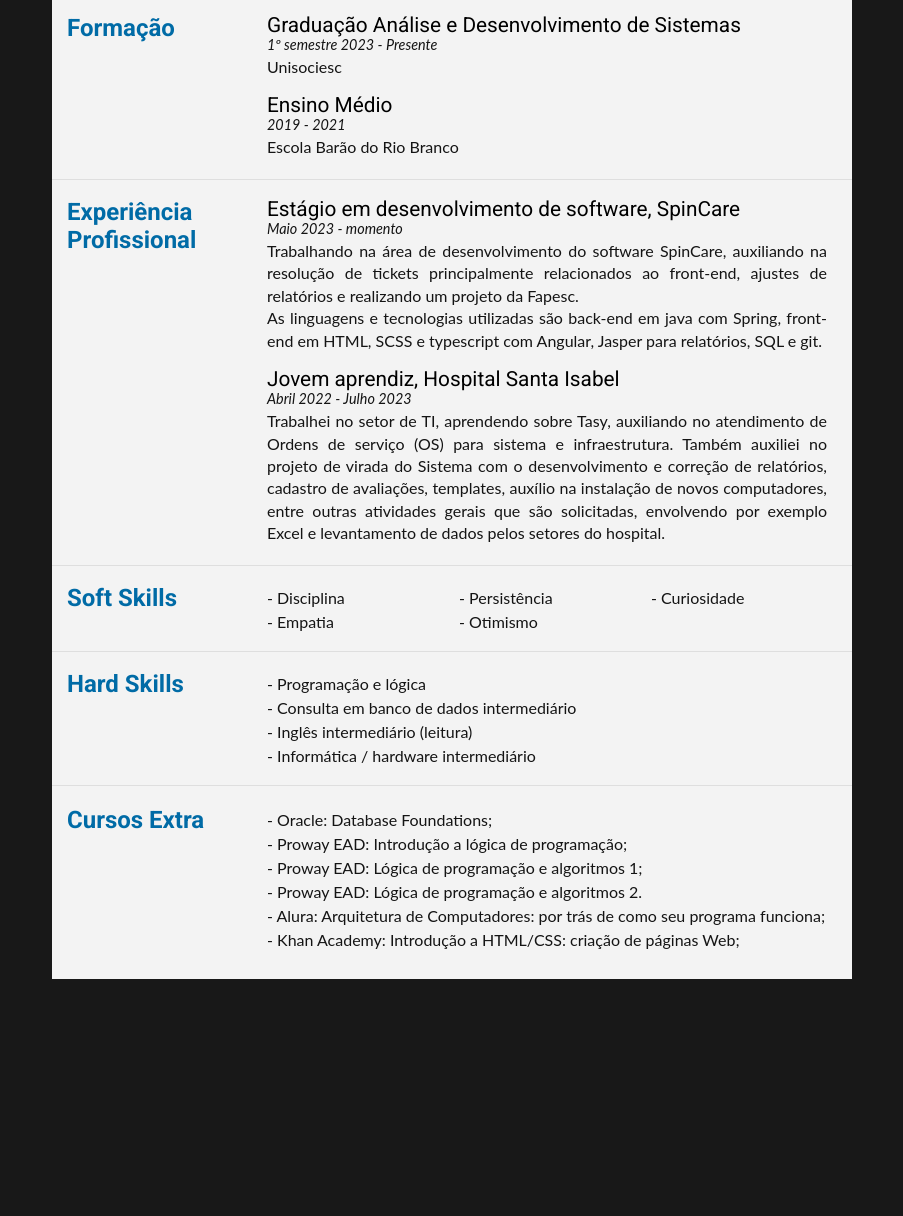
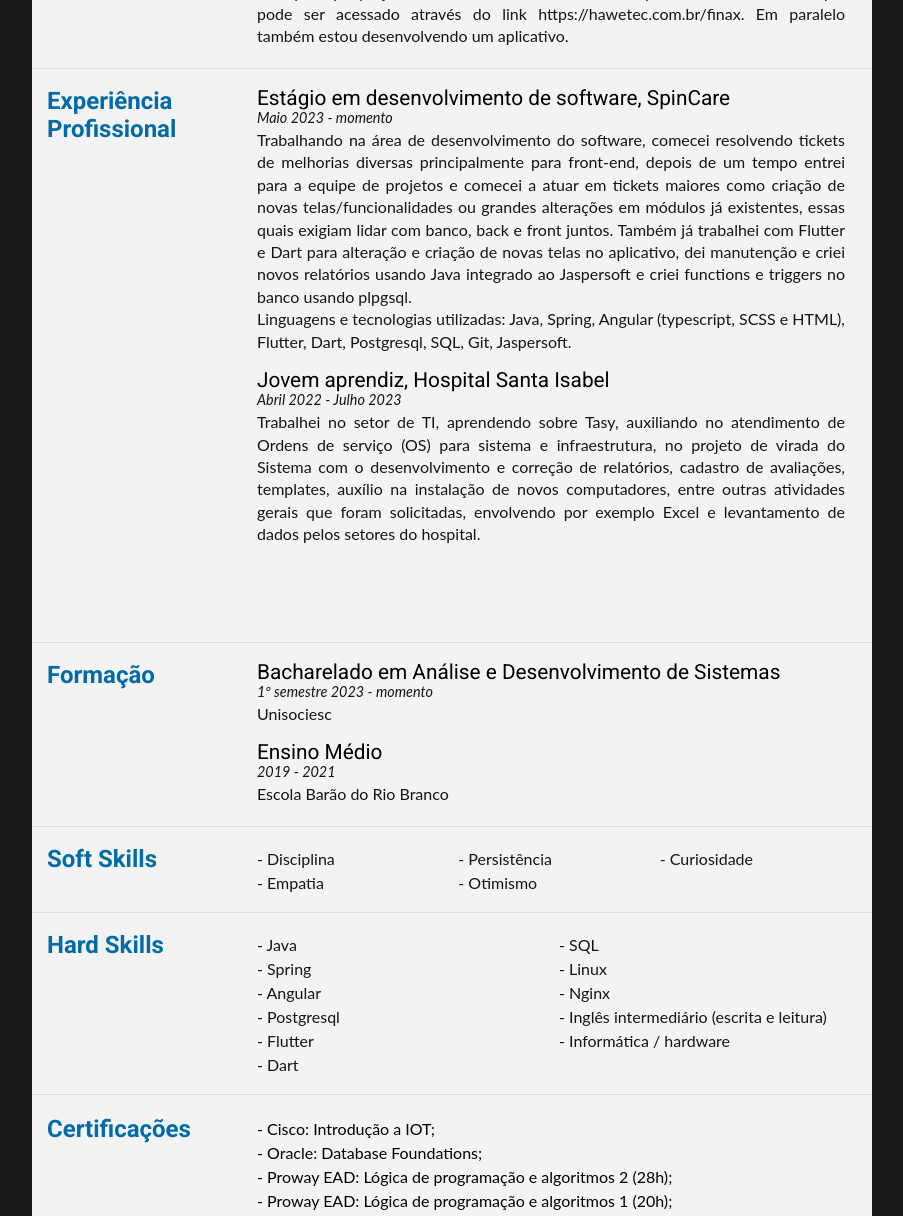
Before and after one commit to gabriel-hawerroth/front-end-training, a plain HTML site: page meu_curriculo/src/index.html in a window 1280 px wide. Shown: the part 418-1634 px from the top of the page, without its empty margins (188-1091 px from the left). Before the commit the page ends 1397 px from the top, so only its background shows below. Drawn offline with Linux system fonts and the light colour scheme.

Commit message:
updated curriculum

```diff
--- /dev/null
+++ b/css3-animations/style.css
@@ -0,0 +1,21 @@
+@keyframes animacao {
+    0% {background-color: purple; width: 500px;}
+    50% {background-color: yellow;width: 200px;}
+    100% {background-color: red;width: 30px;}
+}
+
+* {
+    margin: 0;
+    padding: 0;
+    box-sizing: border-box;
+}
+
+.container {
+    width: 500px;
+    height: 500px;
+    background-color: purple;
+    animation-name: animacao;
+    animation-duration: 4s;
+    animation-iteration-count: infinite;
+    /* animation-delay: 2s; */
+}
--- a/meu_curriculo/src/index.html
+++ b/meu_curriculo/src/index.html
@@ -1,15 +1,13 @@
 <!DOCTYPE html>
 <html lang="pt-br">
-
   <head>
     <meta charset="UTF-8">
     <meta name="viewport" content="width=device-width, initial-scale=1.0">
     <meta http-equiv="X-UA-Compatible" content="ie=edge">
-  <title>Meu currículo</title>
+    <title>Currículo</title>
     <!-- CSS -->
     <link rel="stylesheet" href="style.css">
     <link rel="stylesheet" href="https://cdnjs.cloudflare.com/ajax/libs/font-awesome/5.12.0-2/css/all.min.css">
-
   </head>
 
   <body>
@@ -19,21 +17,32 @@
         <!-- Nome e Título do Candidato -->
         <div id="name-title">
           <h1>Gabriel Hawerroth</h1>
-        <h2>18 anos</h2>
-        <h3>Rua Carlos Eugênio Erbs, 197</h3>
+          <h2>19 anos</h2>
           <h3>Blumenau, SC</h3>
         </div>
 
         <!-- Detalhes de Contato -->
         <div id="contact-details">
           <ul>
-          <li><i class="fas fa-envelope-open-text"></i> - <a
-              href="mailto:gabrielhawerroth04@gmail.com">gabrielhawerroth04@gmail.com</a></li>
-          <li><i class="fab fa-linkedin"></i> - <a
-              href="https://www.linkedin.com/in/gabriel-hawerroth/">linkedin.com/in/gabriel-hawerroth/</a></li>
-          <li><i class="fab fa-github-square"></i> - <a
-              href="https://github.com/gabriel-hawerroth">github.com/gabriel-hawerroth</a></li>
-          <li><i class="fas fa-phone-square-alt"></i> + 55 47 99660-9550</li>
+            <li>
+              <i class="fas fa-envelope-open-text"></i> -
+              <a href="mailto:gabrielhawerroth04@gmail.com">gabrielhawerroth04@gmail.com</a>
+            </li>
+
+            <li>
+              <i class="fab fa-linkedin"></i> -
+              <a href="https://www.linkedin.com/in/gabriel-hawerroth/">linkedin.com/in/gabriel-hawerroth/</a>
+            </li>
+
+            <li>
+              <i class="fab fa-github-square"></i> -
+              <a href="https://github.com/gabriel-hawerroth">github.com/gabriel-hawerroth</a>
+            </li>
+
+            <li>
+              <i class="fas fa-phone-square-alt"></i>
+              + 55 47 99660-9550
+            </li>
             <!--    <li id="contact-detail-extranumber">+ 55 47 3209-5989</li> -->
           </ul>
         </div>
@@ -44,32 +53,78 @@
         <!-- Perfil Profissional -->
         <section>
           <div class="section-title">
-          <h1>Perfil</h1>
+            <h1>Sobre mim</h1>
           </div>
+
           <div class="section-content">
             <p>
-            Meus principais conhecimentos e focos de estudos são em java com Spring, Angular e SQL para me tornar dev
-            full-stack. <br>
-            Tenho uma curiosidade aguçada e busco aproveitar todas as chances de aprendizado,
-            gosto sempre de focar nos estudos e principalmente desenvolver meus próprios projetos pessoais
-            para consolidação e prática do conhecimento.
-            Outra área que chama minha atenção e estou sempre estudando é a de finanças e investimentos. <br>
-            Sou uma pessoa focada em meus objetivos e estou aberto a outras oportunidades de trabalho e crescimento.
+              Sou um programador full stack apaixonado por desafios e aprendizado contínuo. Minha rotina é dividida
+              entre trabalho, estudos e treino. Possuo uma instância EC2 na AWS e um domínio que utilizo para hospedar
+              projetos, aplicando e praticando meus conhecimentos com gerenciamento de servidor.
+              <br>
+              Comprometido com a qualidade do código, tento sempre simplificar, seguir o padrão de clean code
+              e otimizar ao máximo o desempenho para tornar o processamento menos custoso e mais rápido.
+              Valorizo muito o aprendizado prático e acredito no poder do "aprender codando", mas também dedico um bom tempo
+              à leitura de fóruns e artigos a respeito da solução que estou buscando.
+              <br>
+              Meu principal projeto no momento é um sistema web para controle financeiro que pode ser acessado através do link
+              <a href="https://hawetec.com.br/finax" target="_blank">https://hawetec.com.br/finax</a>.
+              Em paralelo também estou desenvolvendo um aplicativo.
             </p>
           </div>
         </section>
+
+        <!-- Experiência Profissional -->
+        <section>
+          <div class="section-title">
+            <h1>Experiência Profissional</h1>
+          </div>
+
+          <div class="section-content">
+            <article>
+              <h2>Estágio em desenvolvimento de software, SpinCare</h2>
+              <p class="sub-details">Maio 2023 - momento</p>
+              <p>
+                Trabalhando na área de desenvolvimento do software, comecei resolvendo tickets de melhorias diversas
+                principalmente para front-end, depois de um tempo entrei para a equipe de projetos e comecei a atuar
+                em tickets maiores como criação de novas telas/funcionalidades ou grandes alterações em módulos já
+                existentes, essas quais exigiam lidar com banco, back e front juntos. Também já trabalhei com Flutter e Dart
+                para alteração e criação de novas telas no aplicativo, dei manutenção e criei novos relatórios usando Java
+                integrado ao Jaspersoft e criei functions e triggers no banco usando plpgsql.
+                <br>
+                Linguagens e tecnologias utilizadas: Java, Spring, Angular (typescript, SCSS e HTML),
+                Flutter, Dart, Postgresql, SQL, Git, Jaspersoft.
+              </p>
+            </article>
+
+            <article>
+              <h2>Jovem aprendiz, Hospital Santa Isabel</h2>
+              <p class="sub-details">Abril 2022 - Julho 2023</p>
+              <p>
+                Trabalhei no setor de TI, aprendendo sobre Tasy, auxiliando no atendimento de Ordens de serviço
+                (OS) para sistema e infraestrutura, no projeto de virada do Sistema com o desenvolvimento e
+                correção de relatórios, cadastro de avaliações, templates, auxílio na instalação de novos
+                computadores, entre outras atividades gerais que foram solicitadas, envolvendo por exemplo
+                Excel e levantamento de dados pelos setores do hospital.
+              </p>
+            </article>
+        </section>
+
+        <br><br><br><br>
 
         <!-- Formação -->
         <section>
           <div class="section-title">
             <h1>Formação</h1>
           </div>
+
           <div class="section-content">
             <article>
-            <h2>Graduação Análise e Desenvolvimento de Sistemas</h2>
-            <p class="sub-details">1º semestre 2023 - Presente</p>
+              <h2>Bacharelado em Análise e Desenvolvimento de Sistemas</h2>
+              <p class="sub-details">1º semestre 2023 - momento</p>
               <p>Unisociesc</p>
             </article>
+
             <article>
               <h2>Ensino Médio</h2>
               <p class="sub-details">2019 - 2021</p>
@@ -78,39 +133,12 @@
           </div>
         </section>
 
-      <!-- Experiência Profissional -->
-      <section>
-        <div class="section-title">
-          <h1>Experiência Profissional</h1>
-        </div>
-        <div class="section-content">
-          <article>
-            <h2>Estágio em desenvolvimento de software, SpinCare</h2>
-            <p class="sub-details">Maio 2023 - momento</p>
-            <p>Trabalhando na área de desenvolvimento do software SpinCare,
-              auxiliando na resolução de tickets principalmente relacionados
-              ao front-end, ajustes de relatórios e realizando um projeto da Fapesc. <br>
-              As linguagens e tecnologias utilizadas são back-end em java com Spring,
-              front-end em HTML, SCSS e typescript com Angular, Jasper para relatórios, SQL e git.</p>
-          </article>
-          <article>
-            <h2>Jovem aprendiz, Hospital Santa Isabel</h2>
-            <p class="sub-details">Abril 2022 - Julho 2023</p>
-            <p>Trabalhei no setor de TI, aprendendo sobre Tasy, auxiliando no
-              atendimento de Ordens de serviço (OS) para sistema e infraestrutura. Também auxiliei no projeto de virada
-              do Sistema
-              com o desenvolvimento e correção de relatórios, cadastro de avaliações, templates,
-              auxílio na instalação de novos computadores, entre outras atividades gerais
-              que são solicitadas, envolvendo por exemplo Excel e levantamento de
-              dados pelos setores do hospital.</p>
-          </article>
-      </section>
-
         <!-- Habilidades Chave -->
         <section>
           <div class="section-title">
             <h1>Soft Skills</h1>
           </div>
+
           <div class="section-content">
             <ul id="soft-skills">
               <li>- Disciplina</li>
@@ -121,16 +149,25 @@
             </ul>
           </div>
         </section>
+
         <section>
           <div class="section-title">
             <h1>Hard Skills</h1>
           </div>
+
           <div class="section-content">
-          <ul class="list">
-            <li>- Programação e lógica</li>
-            <li>- Consulta em banco de dados intermediário</li>
-            <li>- Inglês intermediário (leitura)</li>
-            <li>- Informática / hardware intermediário</li>
+            <ul id="hard-skills">
+              <li>- Java</li>
+              <li>- Spring</li>
+              <li>- Angular</li>
+              <li>- Postgresql</li>
+              <li>- Flutter</li>
+              <li>- Dart</li>
+              <li>- SQL</li>
+              <li>- Linux</li>
+              <li>- Nginx</li>
+              <li>- Inglês intermediário (escrita e leitura)</li>
+              <li>- Informática / hardware</li>
             </ul>
           </div>
         </section>
@@ -138,22 +175,26 @@
         <!-- Cursos Extra -->
         <section>
           <div class="section-title">
-          <h1>Cursos Extra</h1>
+            <h1>Certificações</h1>
           </div>
+
           <div class="section-content">
-          <ul class="list">
+            <ul id="certifications">
+              <li>- Cisco: Introdução a IOT;</li>
               <li>- Oracle: Database Foundations;</li>
-            <li>- Proway EAD: Introdução a lógica de programação;</li>
-            <li>- Proway EAD: Lógica de programação e algoritmos 1;</li>
-            <li>- Proway EAD: Lógica de programação e algoritmos 2.</li>
-            <li>- Alura: Arquitetura de Computadores: por trás de como seu programa funciona;</li>
+              <li>- Proway EAD: Lógica de programação e algoritmos 2 (28h);</li>
+              <li>- Proway EAD: Lógica de programação e algoritmos 1 (20h);</li>
+              <li>- Proway EAD: Introdução a lógica de programação (12h);</li>
+              <li>- Trybe: Primeiros passos no javascript (8h);</li>
+              <li>- Alura: Arquitetura de Computadores: por trás de como seu programa funciona (8h);</li>
+              <li>- Alura: Jogos clássicos parte 2 (javascript) (4h);</li>
+              <li>- Alura: Jogos clássicos parte 1 (javascript) (6h);</li>
               <li>- Khan Academy: Introdução a HTML/CSS: criação de páginas Web;</li>
             </ul>
           </div>
         </section>
-
       </main>
     </div>
+
   </body>
-
 </html>
--- a/meu_curriculo/src/style.css
+++ b/meu_curriculo/src/style.css
@@ -24,7 +24,7 @@ html, body {
 
 #cv {
   width: 100%;
-  max-width: 800px;
+  max-width: 840px;
   background: #f3f3f3;
   margin: 0px auto;
 }
@@ -44,18 +44,6 @@ p {
   display: flex;
   justify-content: space-between;
 }
-
-/* #avatar {
-  width: 12.5%;
-  margin-right: -20%;
-}
-
-#avatar img {
-  width: 100%;
-  height: auto;
-  border-radius: 50px;
-  -webkit-border-radius: 50px;
-} */
 
 #name-title h1 {
   font-size: 2.4em;
@@ -84,23 +72,19 @@ p {
 }
 
 #contact-details ul li {
-  margin-bottom: 3px;
+  margin-bottom: 8px;
   color: rgb(20, 20, 20)
 }
 
-#contact-details ul li a {
+a {
   color: rgb(20, 20, 20);
   text-decoration: none;
   transition: all .3s ease-in
 }
 
-#contact-details ul li a:hover {
+a:hover {
   color: #006BA6
 }
-
-/* #contact-detail-extranumber {
-  margin-left: 17px;
-} */
 
 /* Corpo do Currículo */
 
@@ -166,19 +150,22 @@ section:last-child {
   margin-bottom: 5px;
 }
 
-.list {
+#hard-skills {
   list-style-type: none;
+  column-count: 2;
   margin-bottom: 20px;
   font-size: 1em;
   color: rgb(20, 20, 20)
 }
 
-.list li {
+#hard-skills li {
   margin-bottom: 5px;
 }
 
-#informativo {
-  font-size: 0.8em;
-  margin: 10px 30px;
-  color: rgb(20, 20, 20);
+#certifications {
+  list-style-type: none;
 }
+
+#certifications li {
+  margin-bottom: 5px;
+}
--- /dev/null
+++ b/testes/styles.scss
@@ -0,0 +1,79 @@
+* {
+    margin: 0;
+    padding: 0;
+    // box-sizing: border-box;
+}
+
+html,
+body {
+    width: 100%;
+    height: 100%;
+    font-family: Arial, Helvetica, sans-serif;
+    user-select: none;
+}
+
+
+body {
+    margin: 0;
+    padding: 0;
+    background-color: white;
+    overflow: hidden;
+}
+
+.container {
+    display: flex;
+    justify-content: center;
+    align-items: center;
+    height: 100vh;
+}
+
+.title {
+    font-size: 29rem;
+    position: relative;
+    z-index: 2;
+    text-align: center;
+    color: transparent;
+    -webkit-background-clip: text;
+    background-clip: text;
+    background-position: center;
+    background-size: 100%;
+    background-image: url('sua-imagem.jpg');
+    animation: moveBackground 3s linear infinite alternate;
+}
+
+@keyframes moveBackground {
+    0% {
+        background-size: 350%;
+    }
+
+    20% {
+        background-size: 320%;
+    }
+
+    40% {
+        background-size: 280%;
+    }
+
+    60% {
+        background-size: 230%;
+    }
+
+    80% {
+        background-size: 170%;
+    }
+
+    100% {
+        background-size: 100%;
+    }
+}
+
+
+
+
+// .box {
+//     background-color: gray;
+//     width: 40%;
+//     border-radius: 50%;
+//     aspect-ratio: 1/1;
+//     max-width: 100vh;
+// }
```
Also changed, not shown: css3-animations/index.html (added, +17 -0 lines), testes/index.html (added, +21 -0 lines), testes/styles.css (added), 1 other file. Lines whose indentation alone changed are shown as unchanged.
